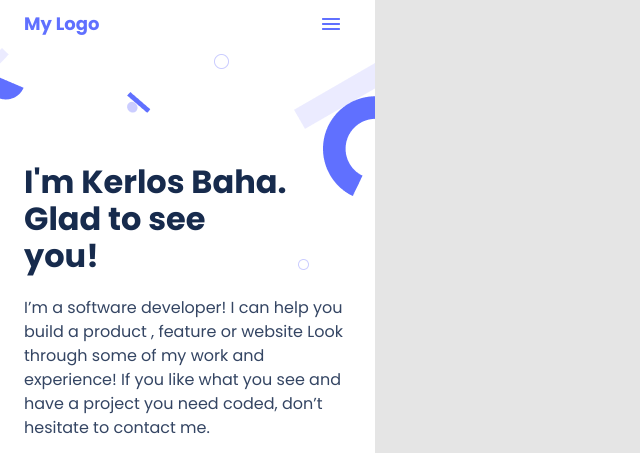
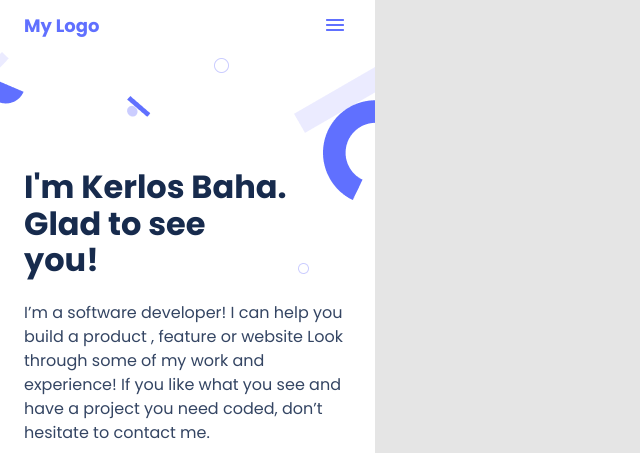
Before and after one commit to kerlos-bahaa/Portfolio, a website: page Index.html in a window 1280 px wide. Shown: the top 453 px of the page, without its empty margins (0-640 px from the left). Drawn offline with Linux system fonts and the light colour scheme.

Commit message:
Fixed semantics and layout error

```diff
--- a/Css/master.css
+++ b/Css/master.css
@@ -17,12 +17,13 @@ body {
 header {
   width: 100%;
   background-color: #fff;
+  display: flex;
+  justify-content: space-between;
+  align-items: center;
 }
 
 nav {
-  margin-left: 24px;
-  height: 48px;
-  display: flex;
+  padding-right: 31px;
 }
 
 .logo {
@@ -30,14 +31,13 @@ nav {
   font-size: 18px;
   font-weight: 700;
   line-height: 20px;
-  width: 50%;
+  padding-left: 24px;
   align-self: center;
   font-style: normal;
-  height: 48;
+  text-decoration: none;
 }
 
 header nav div {
-  width: 50%;
   display: flex;
   justify-content: flex-end;
 }
--- a/Index.html
+++ b/Index.html
@@ -28,12 +28,13 @@
   <body>
     <!-- header -->
     <header>
-      <nav class="Flex-nav">
-        <!-- My logo -->
-        <p class="logo">My Logo</p>
-        <div class="menu">
-          <img src="/picture/Union.png" alt="" />
-        </div>
+      <p>
+        <a href="#" class="logo">My Logo</a>
+     </p>
+      <nav class="menu">
+        <img src="/picture/Union.png" alt="" />
+      </nav>
+  </header>
       </nav>
     </header>
     <!--end header -->
```
Also changed, not shown: README.md.
